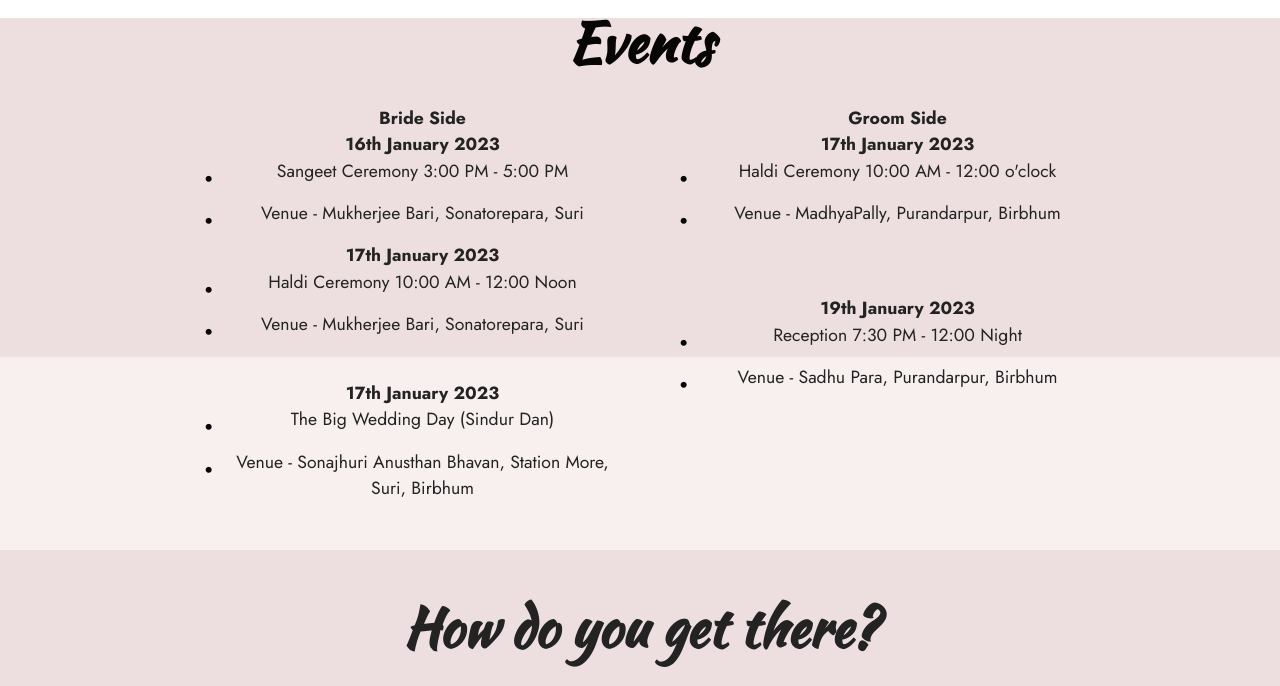
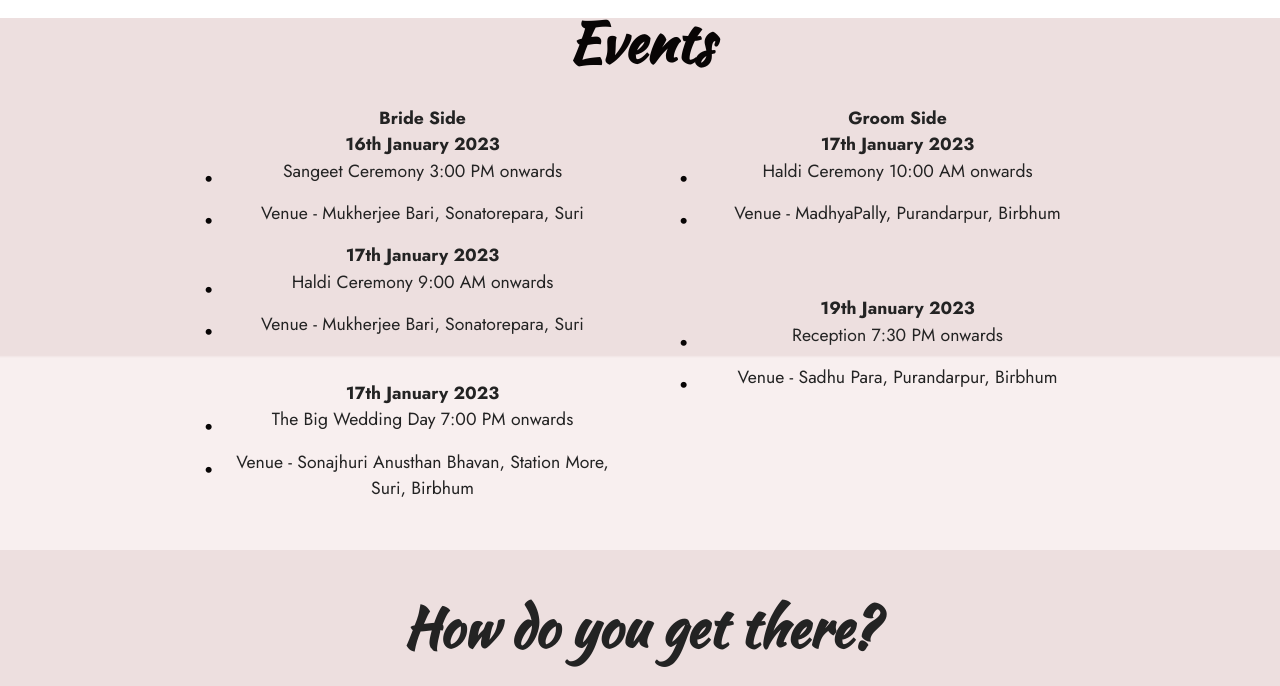
Before and after one commit to riddhywedsakash/riddhywedsakash.github.io, a plain HTML site: page index.html in a window 1280 px wide. Shown: the part 3263-3949 px from the top of the page. Drawn offline with Linux system fonts and the light colour scheme; files whose address does not match are found by name.

Commit message:
Update index.html

```diff
--- a/index.html
+++ b/index.html
@@ -315,14 +315,14 @@
                     </div>
                   </div>
                 </div>
-                <div class="carousel-item slider-image item">
+                <!--<div class="carousel-item slider-image item">
                   <div class="item-wrapper">
                     <img class="d-block w-100" src="assets/images/p5gagnapavvx3evbggznj5n4ma5xdjtrwolpooc7dg-plaintext-638081836746509800-853x568.jpg" alt="Mobirise Website Builder" data-slide-to="16" data-bs-slide-to="16">
                     <div class="carousel-caption d-none d-md-block">
                       <p class="mbr-section-text mbr-fonts-style display-7">Our Pre-wedding Gallery&nbsp;</p>
                     </div>
                   </div>
-                </div>
+                </div>-->
                 <div class="carousel-item slider-image item">
                   <div class="item-wrapper">
                     <img class="d-block w-100" src="assets/images/lktkb5jjqopl9wmkmsfcvgpy2ep2xskahhas8phmxai-plaintext-638081844548091600-853x1280.jpg" alt="Mobirise Website Builder" data-slide-to="17" data-bs-slide-to="17">
@@ -546,16 +546,16 @@
                     <strong>Bride Side</strong>
                   <br/>
                     <strong>16th January 2023</strong>
-                  <li>Sangeet Ceremony 3:00 PM - 5:00 PM</li>
+                  <li>Sangeet Ceremony 3:00 PM onwards</li>
                   <li>Venue - Mukherjee Bari, Sonatorepara, Suri</li>
                   <strong>17th January 2023</strong>
                   <li>
-                    <span style="font-size: 1.1rem;">Haldi Ceremony 10:00 AM - 12:00 Noon</span>
+                    <span style="font-size: 1.1rem;">Haldi Ceremony 9:00 AM onwards</span>
                   </li>
                   <li>Venue - Mukherjee Bari, Sonatorepara, Suri</li>
                     <br>
                   <strong>17th January 2023</strong>
-                  <li>The Big Wedding Day (Sindur Dan)</li>
+                  <li>The Big Wedding Day 7:00 PM onwards</li>
                   <li>Venue - Sonajhuri Anusthan Bhavan, Station More, Suri, Birbhum</li>
                 </ul>
               </div>
@@ -564,12 +564,12 @@
                     <strong>Groom Side</strong>
                   <br/>
                     <strong>17th January 2023</strong>
-                  <li>Haldi Ceremony 10:00 AM - 12:00 o'clock</li>
+                  <li>Haldi Ceremony 10:00 AM onwards</li>
                   <li>Venue - MadhyaPally, Purandarpur, Birbhum</li>
                     <br/>
 					<br/>
                   <strong>19th January 2023</strong>
-                  <li>Reception 7:30 PM - 12:00 Night</li>
+                  <li>Reception 7:30 PM onwards</li>
                   <li>Venue - Sadhu Para, Purandarpur, Birbhum</li>
                 </ul>
               </div>
@@ -601,7 +601,7 @@
         </div>
       </div>
     </section>
-    <section data-bs-version="5.1" class="contacts1 cid-trHVfIkv7x" id="contacts1-p">
+    <!--<section data-bs-version="5.1" class="contacts1 cid-trHVfIkv7x" id="contacts1-p">
       <div class="container-fluid">
         <div class="mbr-section-head">
           <h3 class="mbr-section-title mbr-fonts-style align-center mb-0 display-2">
@@ -641,7 +641,7 @@
           </div>
         </div>
       </div>
-    </section>
+    </section>-->
     <section data-bs-version="5.1" class="countdown3 cid-t4RiZiZKtn" id="countdown3-f">
       <div class="container">
         <div class="row justify-content-center">
```
